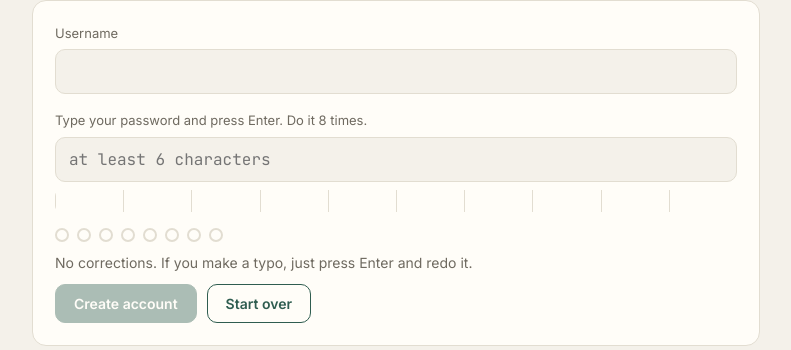
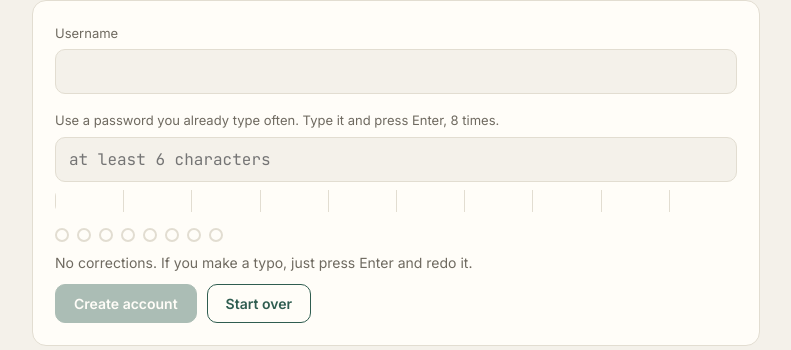
Before and after one commit to p-yarlagadda07/Cadence, a Flask app: page / in a window 1280 px wide. Shown: the part 205-555 px from the top of the page, without its empty margins (244-1035 px from the left). Run offline with Flask 3, Linux system fonts and the light colour scheme.

Commit message:
Ask for a password people already type often at sign up

```diff
--- a/templates/index.html
+++ b/templates/index.html
@@ -31,7 +31,7 @@
         </label>
 
         <form id="su-form" class="field" autocomplete="off">
-          <span>Type your password and press Enter. Do it {{ enroll_samples }} times.</span>
+          <span>Use a password you already type often. Type it and press Enter, {{ enroll_samples }} times.</span>
           <input id="su-pass" type="password" autocomplete="new-password" placeholder="at least 6 characters">
           <div class="strip" id="su-strip"></div>
         </form>
```
